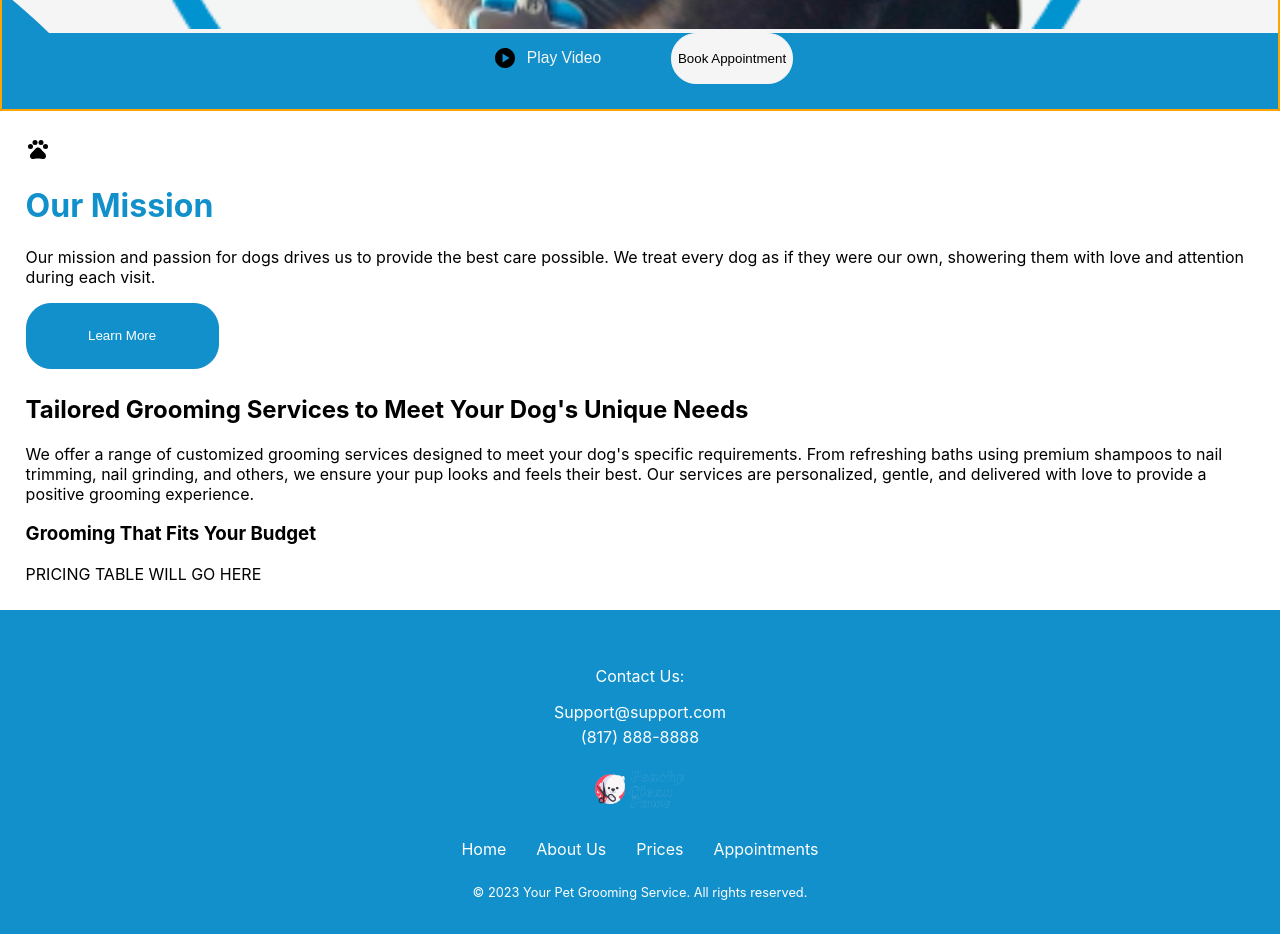
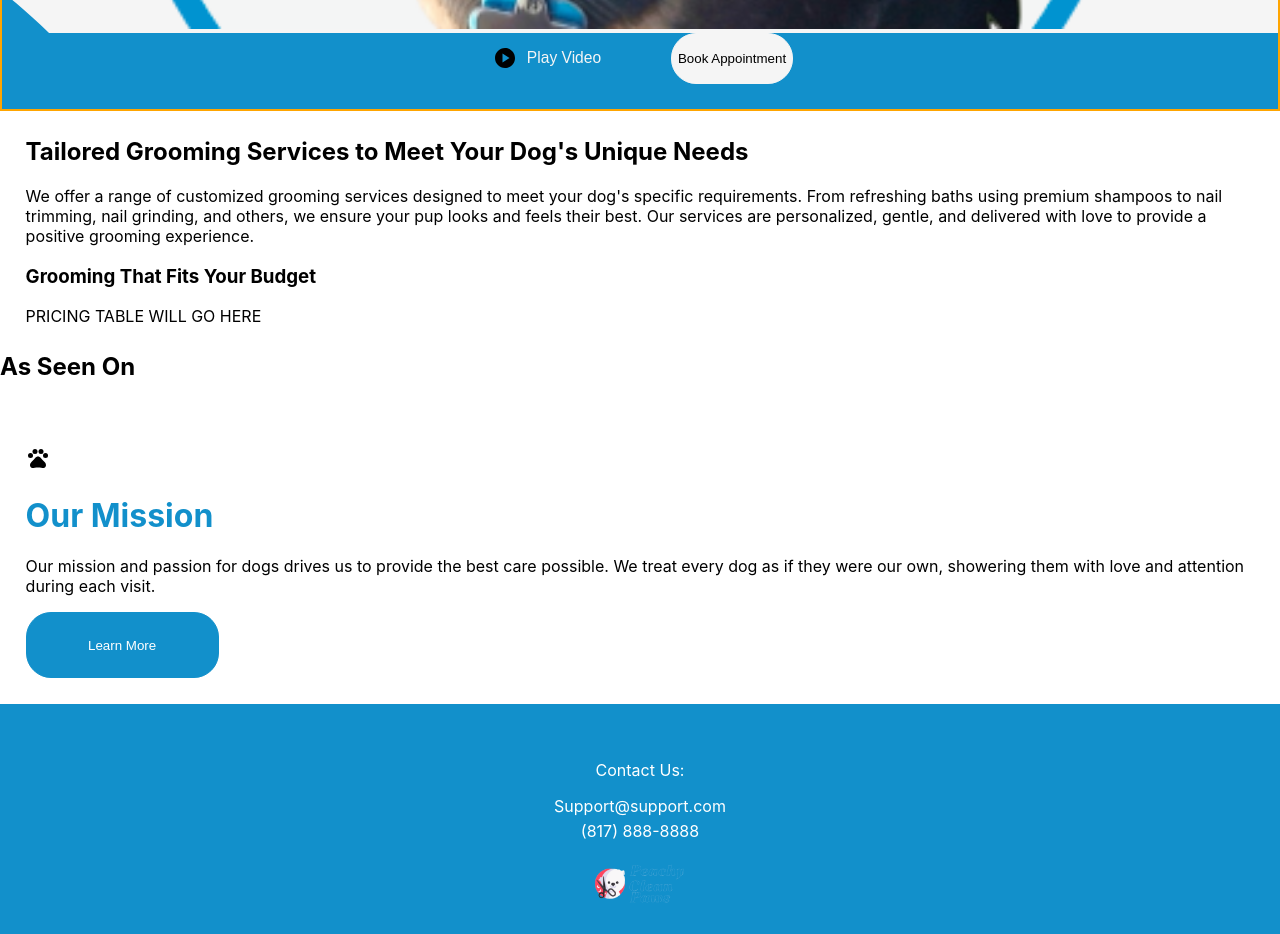
Before and after one commit to Parrasite9/peachyCleanPaws, a React (Create React App) app: page / in a window 1280 px wide. Shown: the part 1540-2474 px from the top of the page. Built offline with nearby package versions, Linux system fonts and the light colour scheme.

Commit message:
SocialStatus js and css has been added, basic data added into js and components have been altered (as far as the order they are displayed) within the Home.js

```diff
--- a/src/components/Home/Home.js
+++ b/src/components/Home/Home.js
@@ -4,14 +4,16 @@ import Navbar from '../Navbar'
 import Mission from './Mission'
 import Services from '../Home/Services/Services'
 import Footer from '../Footer'
+import SocialStatus from './SocialStatus'
 
 function Home() {
   return (
     <div className='home'>
       <Navbar />
       <Hero />
+      <Services />
+      <SocialStatus />
       <Mission />
-      <Services />
       <Footer />
     </div>
   )
--- /dev/null
+++ b/src/components/Home/SocialStatus.js
@@ -0,0 +1,17 @@
+import React from 'react'
+
+function SocialStatus() {
+  return (
+    <div className='socialStatus'>
+      <h2>As Seen On</h2>
+      <div className="Socials">
+        <img src="" alt="" />
+        <img src="" alt="" />
+        <img src="" alt="" />
+        <img src="" alt="" />
+      </div>
+    </div>
+  )
+}
+
+export default SocialStatus
```
Also changed, not shown: src/css/Home/SocialStatus.css (added).
